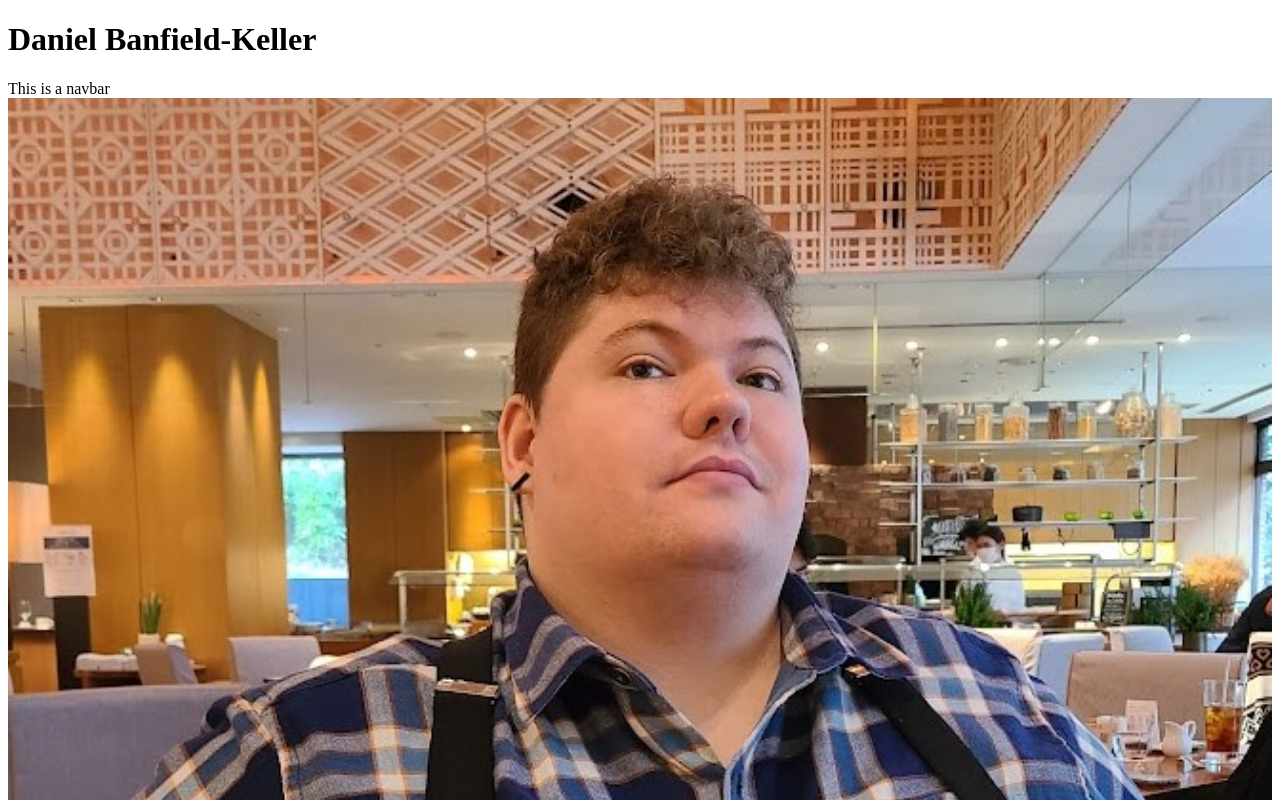
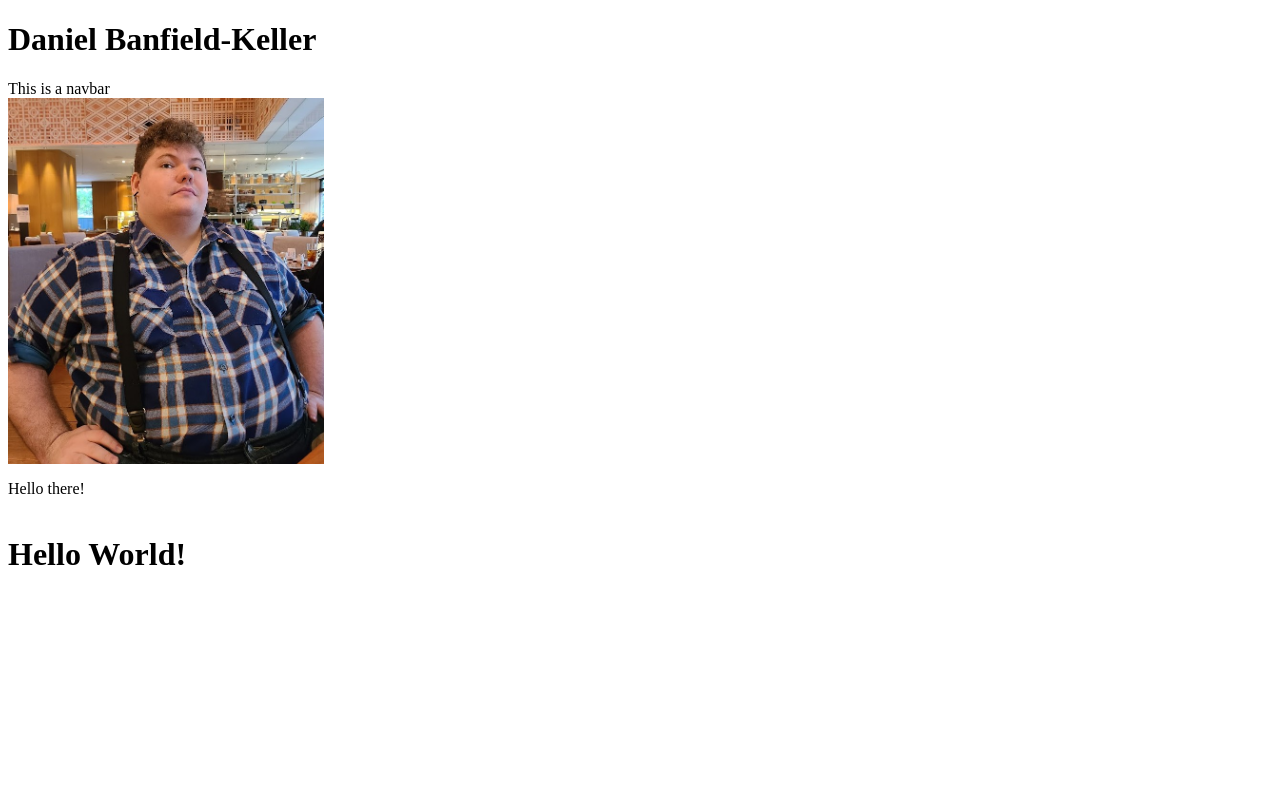
Before and after one commit to DBanfieldKeller/portfolio-redux, a React (Create React App) app: page / in a window 1280 px wide. Shown: the top 800 px of the page. Built offline with nearby package versions, Linux system fonts and the light colour scheme.

Commit message:
added screen breakpoints

```diff
--- a/package.json
+++ b/package.json
@@ -9,6 +9,7 @@
     "@testing-library/user-event": "^13.5.0",
     "gh-pages": "^5.0.0",
     "react": "^18.2.0",
+    "react-bootstrap": "^2.7.0",
     "react-dom": "^18.2.0",
     "react-scripts": "5.0.1",
     "web-vitals": "^2.1.4"
--- a/src/App.css
+++ /dev/null
@@ -1,12 +0,0 @@
-* {
-  box-sizing: border-box;
-}
-
-.hero {
-  display: flex;
-  flex-direction: column;
-};
-
-.heropic {
-  max-width: 100%;
-}
--- a/src/index.css
+++ b/src/index.css
@@ -8,5 +8,29 @@
 };
 
 .heropic {
-  width: 600px;
+
 }
+
+
+/* Extra small devices (phones, 600px and down) */
+@media only screen and (max-width: 600px) {}
+
+/* Small devices (portrait tablets and large phones, 600px and up) */
+@media only screen and (min-width: 600px) {
+  .hero {
+    width: 50%
+  }
+}
+
+/* Medium devices (landscape tablets, 768px and up) */
+@media only screen and (min-width: 768px) {}
+
+/* Large devices (laptops/desktops, 992px and up) */
+@media only screen and (min-width: 992px) {
+  .hero {
+    width: 25%
+  }
+}
+
+/* Extra large devices (large laptops and desktops, 1200px and up) */
+@media only screen and (min-width: 1200px) {}
```
Also changed, not shown: 1 other file (tests, documents, lock files or other folders).
